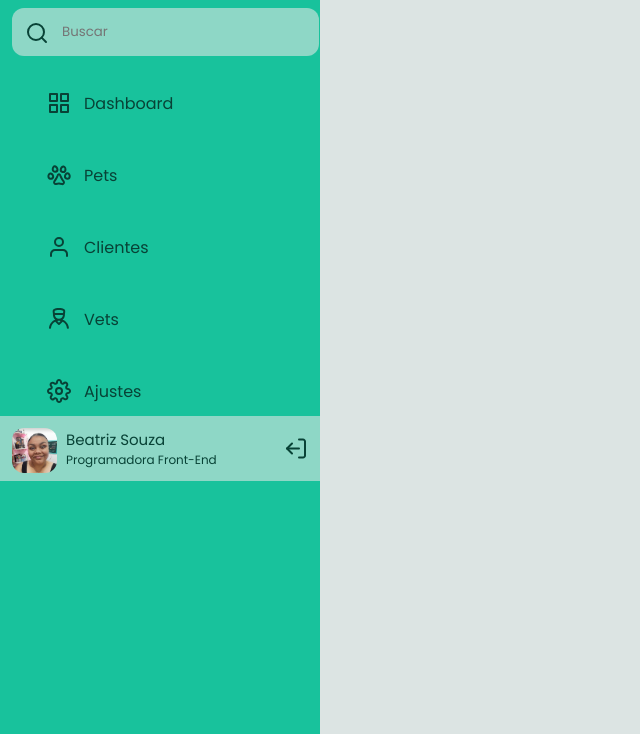
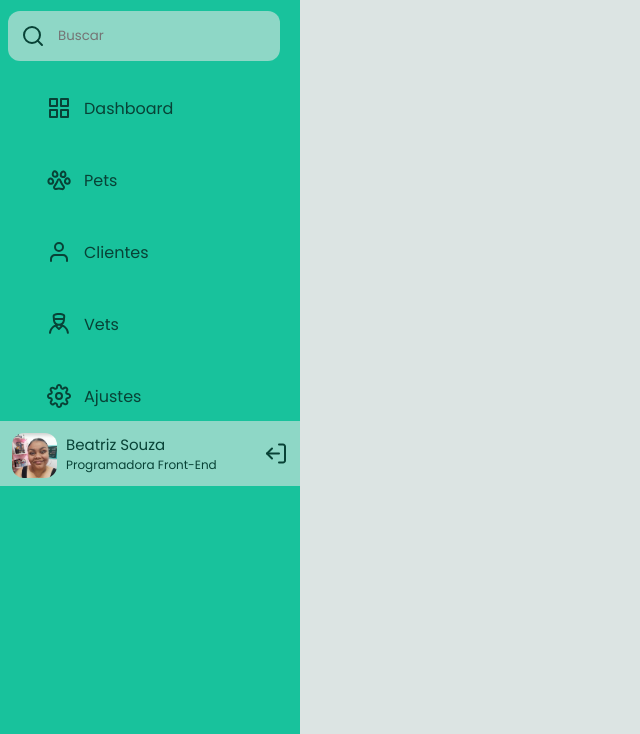
Before and after one commit to beasou/desafioSidebar, a plain HTML site: page index.html in a window 1280 px wide. Shown: the part 66-800 px from the top of the page, without its empty margins (0-640 px from the left). Drawn offline with Linux system fonts and the light colour scheme.

Commit message:
arrumando o botao de buscar

```diff
--- a/style.css
+++ b/style.css
@@ -31,7 +31,7 @@ body{
 }
 
 menu{
-    flex-basis: 25%;
+    flex-basis: 270px;
     background-color: var(--green);
     align-items: center;
     height: 100vh;
@@ -40,7 +40,7 @@ menu{
 header{
     display: flex;
     justify-content: space-between;
-    margin: 24px 19px 24px;
+    margin: 24px 20px 26px 23px;
 }
 .logo{
     display: flex;
@@ -49,22 +49,23 @@ header{
     width: 64px;
 }
 .search{
-    position: relative;
-    width: 100%;
-    height: 100%;
+    display: flex;
+    justify-content: center;
+    align-items: center;
+    margin: 27px 20px 20px 8px;
 }
 .search img{
-    position: absolute;
-    top: 13px;
-    left: 13px;
-    margin-left: 12px;
+    padding: 13px;
+    background-color: var(--light-green);
+    border-radius: 12px 0 0 12px;
 }
 input{
+    width: 222px;
+    height: 50px;
     background-color: var(--light-green);
-    border-radius: 12px;
+    border-radius: 0 12px 12px 0;
     border: none;
-    padding: 14px 0 14px 50px;
-    margin-left: 12px;
+    outline: 0;
 }
 
 li{
```
